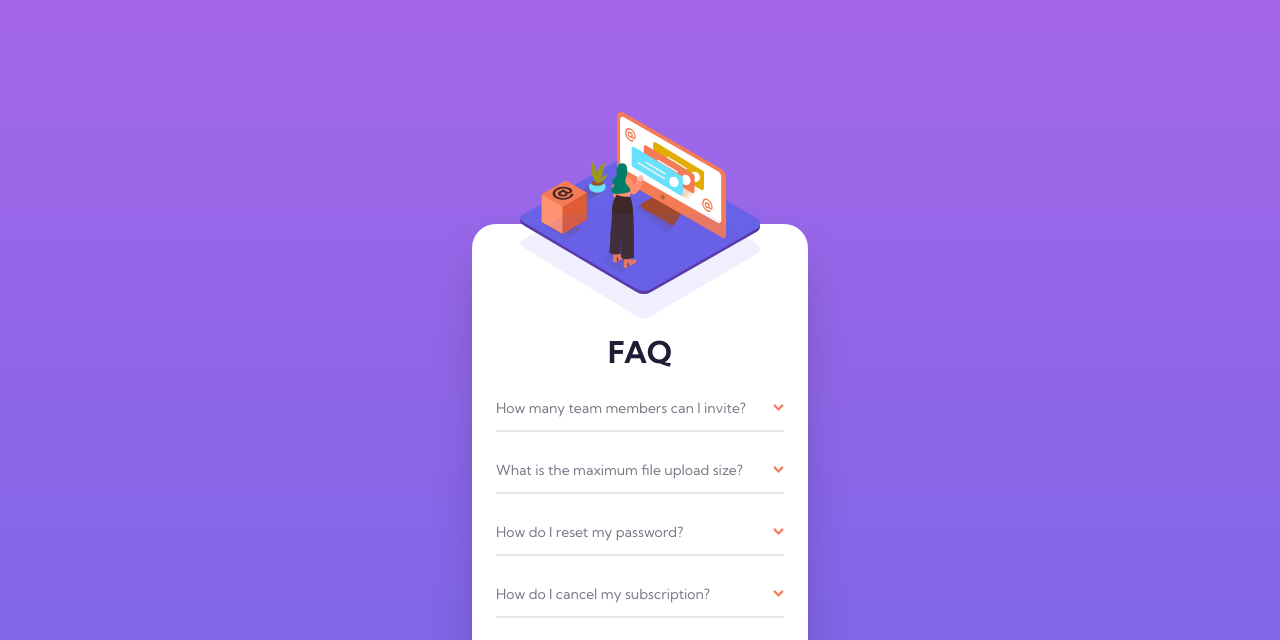
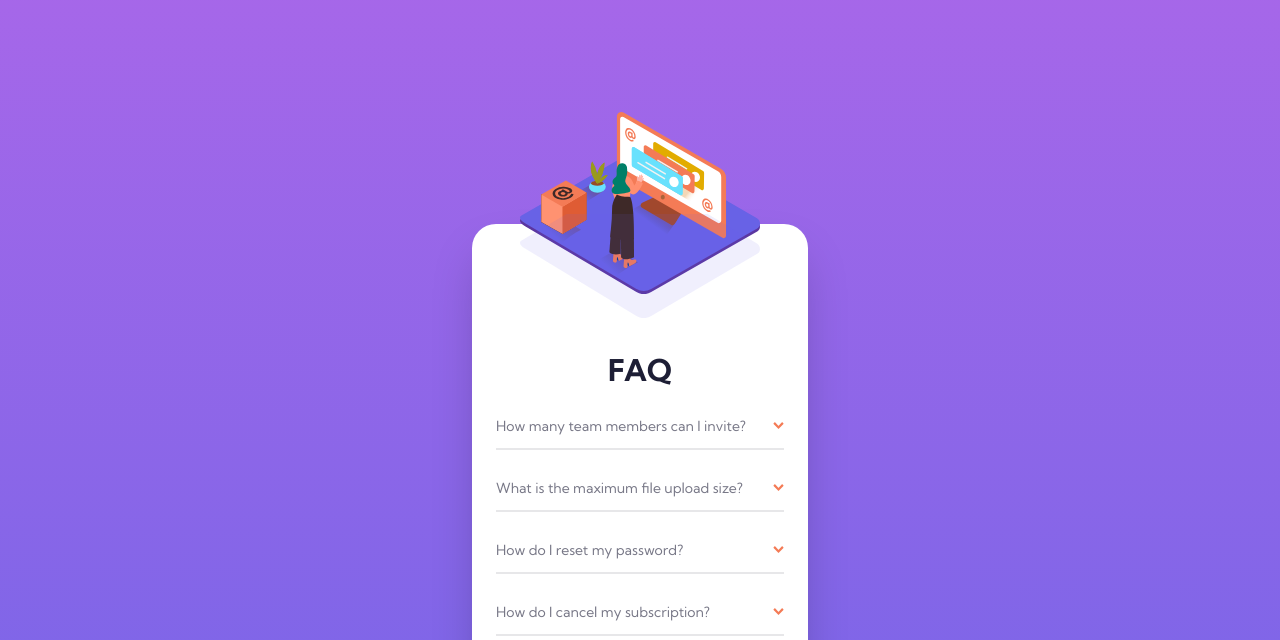
Before and after one commit to fkrunic/frontend-mentor-faq-accordion-card, a Vue app: page / in a window 1280 px wide. Shown: the part 160-800 px from the top of the page. Built offline with nearby package versions, Linux system fonts and the light colour scheme.

Commit message:
image div relative to ccard

```diff
--- a/src/App.vue
+++ b/src/App.vue
@@ -34,15 +34,15 @@ const faqs: Array<FAQ> = [
 <template>
   <div class="flex flex-col justify-start items-center min-h-screen">
     <div
-      class="flex flex-col desktop:flex-row m-[24em] pb-12 w-[21rem] desktop:w-[50rem] items-center desktop:items-end bg-white rounded-3xl shadow-2xl">
+      class="relative flex flex-col desktop:flex-row desktop:justify-between desktop:px-20 m-[24em] pb-12 w-[21rem] desktop:w-[50rem] items-center bg-white rounded-3xl shadow-2xl">
 
-      <div class="flex flex-col gap-4 -mt-28">
+      <div class="absolute flex flex-col gap-4 -top-28">
         <img class="w-60" src="./assets/img/illustration-woman-online-mobile.svg" alt="women-online-mobile">
         <img class="-mt-24" src="./assets/img/bg-pattern-mobile.svg" alt="background-shadow">
       </div>
 
-      <div class="flex flex-col items-center gap-4">
-        <p class="font-bold text-3xl pt-4 desktop:pt-10 text-dark-blue">FAQ</p>
+      <div class="flex flex-col items-center desktop:items-start gap-4">
+        <p class="font-bold text-3xl pt-32 desktop:pt-10 text-dark-blue">FAQ</p>
         <Accordion v-for="fq of faqs" :key="fq.question" :question="fq.question" :answer="fq.answer"></Accordion>
       </div>
     </div>
```
